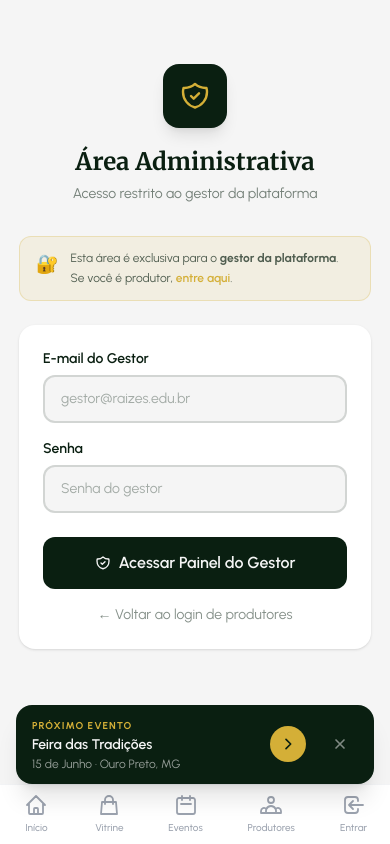
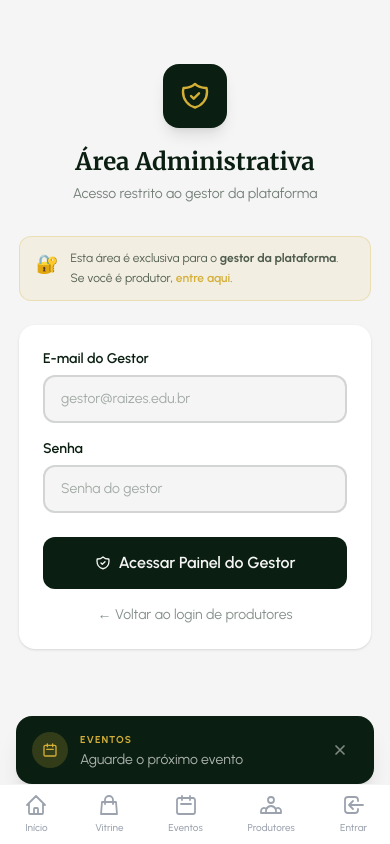
Before and after one commit to muniztb-vr/raizes_culturais, a React (Vite) app in the folder frontend/: page /gestor/login in a window 390 px wide. Built offline with nearby package versions, Linux system fonts and the light colour scheme; no server answers.

Commit message:
fix: banner mobile usa evento real da API, exibe aguarde quando nao ha eventos

```diff
--- a/frontend/src/components/BottomNav.jsx
+++ b/frontend/src/components/BottomNav.jsx
@@ -1,7 +1,6 @@
 import { useEffect, useState } from "react";
 import { NavLink, useNavigate } from "react-router-dom";
 import { eventoService } from "../services/eventoService";
-import { proximoEvento } from "../data/eventosMock";
 import { formatEventShort } from "../utils/produtorUtils";
 import { useAuth } from "../context/AuthContext";
 
@@ -61,19 +60,13 @@ function proximoEventoDaLista(eventos) {
 export default function BottomNav() {
   const { produtor } = useAuth();
   const navigate = useNavigate();
-  const [proximo, setProximo] = useState(null);
+  const [proximo, setProximo] = useState(undefined); // undefined = carregando, null = sem eventos
   const [bannerVisivel, setBannerVisivel] = useState(true);
 
   useEffect(() => {
     eventoService.listarAtivos()
-      .then((data) => {
-        if (data.length > 0) {
-          setProximo(proximoEventoDaLista(data));
-        } else {
-          setProximo(proximoEvento());
-        }
-      })
-      .catch(() => setProximo(proximoEvento()));
+      .then((data) => setProximo(proximoEventoDaLista(data)))
+      .catch(() => setProximo(null));
   }, []);
 
   const TABS = [
@@ -89,12 +82,13 @@ export default function BottomNav() {
   return (
     <div className="md:hidden fixed bottom-0 left-0 right-0 z-50">
 
-      {/* Banner Próximo Evento com botão de fechar */}
-      {proximo && bannerVisivel && (
+      {/* Banner — só mostra após carregar e se o usuário não fechou */}
+      {proximo !== undefined && bannerVisivel && (
         <div className="px-4 pt-2 pb-0">
-          <div className="bg-forest-green rounded-2xl px-4 py-3 flex items-center gap-3 shadow-xl relative">
+          <div className="bg-forest-green rounded-2xl px-4 py-3 flex items-center gap-3 shadow-xl">
 
-            {/* Conteúdo clicável */}
+            {proximo ? (
+              /* ── Evento real ── */
               <button
                 onClick={() => navigate("/eventos")}
                 className="flex items-center gap-3 flex-1 min-w-0 text-left"
@@ -116,11 +110,32 @@ export default function BottomNav() {
                   </svg>
                 </div>
               </button>
+            ) : (
+              /* ── Sem eventos cadastrados ── */
+              <button
+                onClick={() => navigate("/eventos")}
+                className="flex items-center gap-3 flex-1 min-w-0 text-left"
+              >
+                <div className="shrink-0 w-9 h-9 bg-old-gold/20 rounded-full flex items-center justify-center">
+                  <svg className="w-4 h-4 text-old-gold" viewBox="0 0 24 24" fill="none" stroke="currentColor" strokeWidth={2}>
+                    <path strokeLinecap="round" strokeLinejoin="round" d="M8 7V3m8 4V3m-9 8h10M5 21h14a2 2 0 002-2V7a2 2 0 00-2-2H5a2 2 0 00-2 2v12a2 2 0 002 2z" />
+                  </svg>
+                </div>
+                <div className="min-w-0 flex-1">
+                  <p className="text-old-gold text-[10px] font-bold uppercase tracking-widest">
+                    Eventos
+                  </p>
+                  <p className="text-silk-cream/70 text-sm leading-tight mt-0.5">
+                    Aguarde o próximo evento
+                  </p>
+                </div>
+              </button>
+            )}
 
-            {/* Botão fechar — área de toque 44×44px */}
+            {/* Botão fechar */}
             <button
               onClick={() => setBannerVisivel(false)}
-              aria-label="Fechar banner de evento"
+              aria-label="Fechar banner"
               className="shrink-0 -mr-1 w-11 h-11 flex items-center justify-center
                 rounded-full text-silk-cream/50 hover:text-silk-cream
                 hover:bg-white/10 active:bg-white/20 transition-colors"
```
Lines whose indentation alone changed are shown as unchanged.
